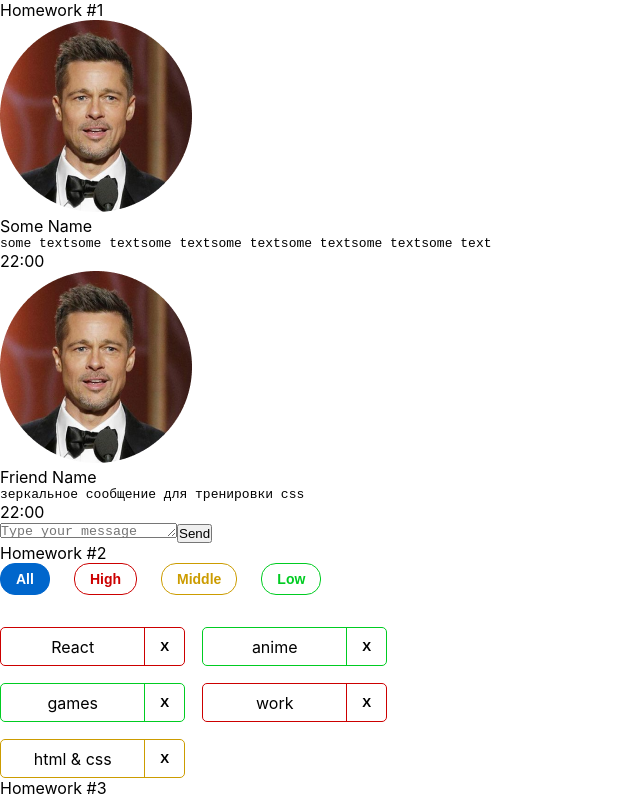
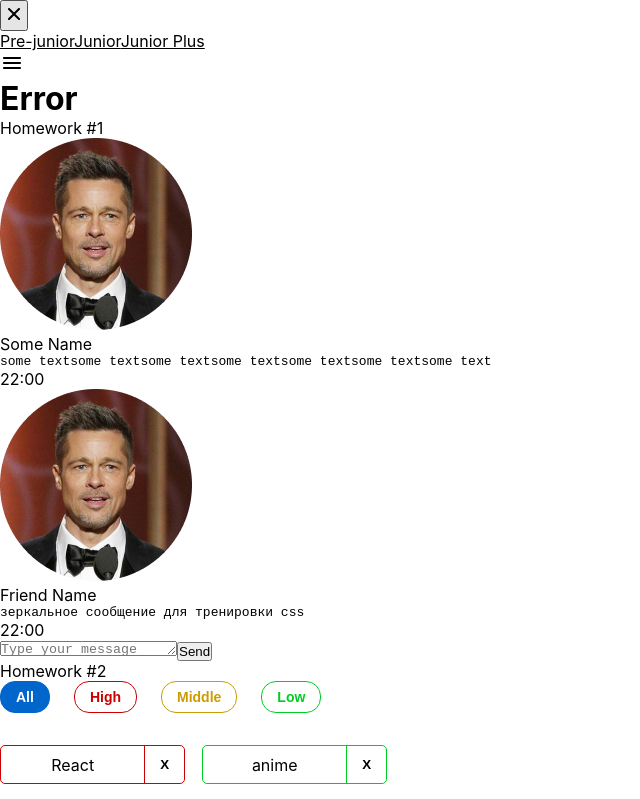
Before and after one commit to saw-code/hws2-master, a React (Create React App) app: page / in a window 1280 px wide. Shown: the top 799 px of the page, without its empty margins (0-640 px from the left). Built offline with nearby package versions, Linux system fonts and the light colour scheme.

Commit message:
HW-5 finish

```diff
--- a/src/s1-main/App.tsx
+++ b/src/s1-main/App.tsx
@@ -4,18 +4,19 @@
 import HW2 from "../s2-homeworks/hw02/HW2";
 import HW3 from "../s2-homeworks/hw03/HW3";
 import HW4 from "../s2-homeworks/hw04/HW4";
+import HW5 from "../s2-homeworks/hw05/HW5";
 
 function App() {
     return (
         <div className={s.App}>
-            <HW1/>
+            {/*<HW1/>*/}
             {/*раскомментировать по ходу выполнения*/}
-            <HW2/>
-            <HW3/>
-            <HW4/>
+            {/*<HW2/>*/}
+            {/*<HW3/>*/}
+            {/*<HW4/>*/}
 
             {/*при выполнении дз 5 и более - закомментировать здесь дз 1-4, так как они есть внутри дз 5*/}
-            {/*<HW5/>*/}
+            <HW5/>
         </div>
     )
 }
--- a/src/s2-homeworks/hw05/Pages.tsx
+++ b/src/s2-homeworks/hw05/Pages.tsx
@@ -18,15 +18,15 @@
             <Routes>
                 {/*роутинг будут писать студенты*/}
                 {/*в начале мы попадаем на страницу '/' и переходим сразу на страницу /pre-junior*/}
-                {/*<Route ...*/}
+              <Route path={'/'} element={<PreJunior />}/>
 
                 {/*роуты для /pre-junior, /junior, /junior-plus*/}
-                {/*<Route ...*/}
-                {/*<Route ...*/}
-                {/*<Route ...*/}
+              <Route path={PATH.PRE_JUNIOR} element={<PreJunior />}/>
+              <Route path={PATH.JUNIOR} element={<Junior />}/>
+              <Route path={PATH.JUNIOR_PLUS} element={<JuniorPlus />}/>
 
                 {/*роут для несуществующей страницы должен отрисовать <Error404 />*/}
-                {/*<Route ...*/}
+                <Route path={'/*'} element={<Error404 />}/>
             </Routes>
         </div>
     )
--- a/src/s2-homeworks/hw05/sidebar/Sidebar.module.css
+++ b/src/s2-homeworks/hw05/sidebar/Sidebar.module.css
@@ -1,4 +1,5 @@
 .sidebar {
+
 }
 
 .sidebar.open {
@@ -8,16 +9,20 @@
 }
 
 .nav {
+
 }
 
 .nav a {
+    color: #000000;
 }
 
 .nav a:hover {
 }
 
 .nav a.active {
+    color: #58ACFF;
 }
+
 .close {
 }
 
--- a/src/s2-homeworks/hw05/sidebar/Sidebar.tsx
+++ b/src/s2-homeworks/hw05/sidebar/Sidebar.tsx
@@ -31,7 +31,7 @@
                         id={'hw5-pre-junior-link'}
                         to={PATH.PRE_JUNIOR}
                         onClick={handleClose}
-                        // className={...} // делает студент
+                        className={({isActive}) => isActive ? s.active : ''} // делает студент
                     >
                         Pre-junior
                     </NavLink>
@@ -39,7 +39,7 @@
                         id={'hw5-junior-link'}
                         to={PATH.JUNIOR}
                         onClick={handleClose}
-                        // className={...} // делает студент
+                        className={({isActive}) => isActive ? s.active : ''} // делает студент
                     >
                         Junior
                     </NavLink>
@@ -47,7 +47,7 @@
                         id={'hw5-junior-plus-link'}
                         to={PATH.JUNIOR_PLUS}
                         onClick={handleClose}
-                        // className={...} // делает студент
+                        className={({isActive}) => isActive ? s.active : ''} // делает студент
                     >
                         Junior Plus
                     </NavLink>
```
